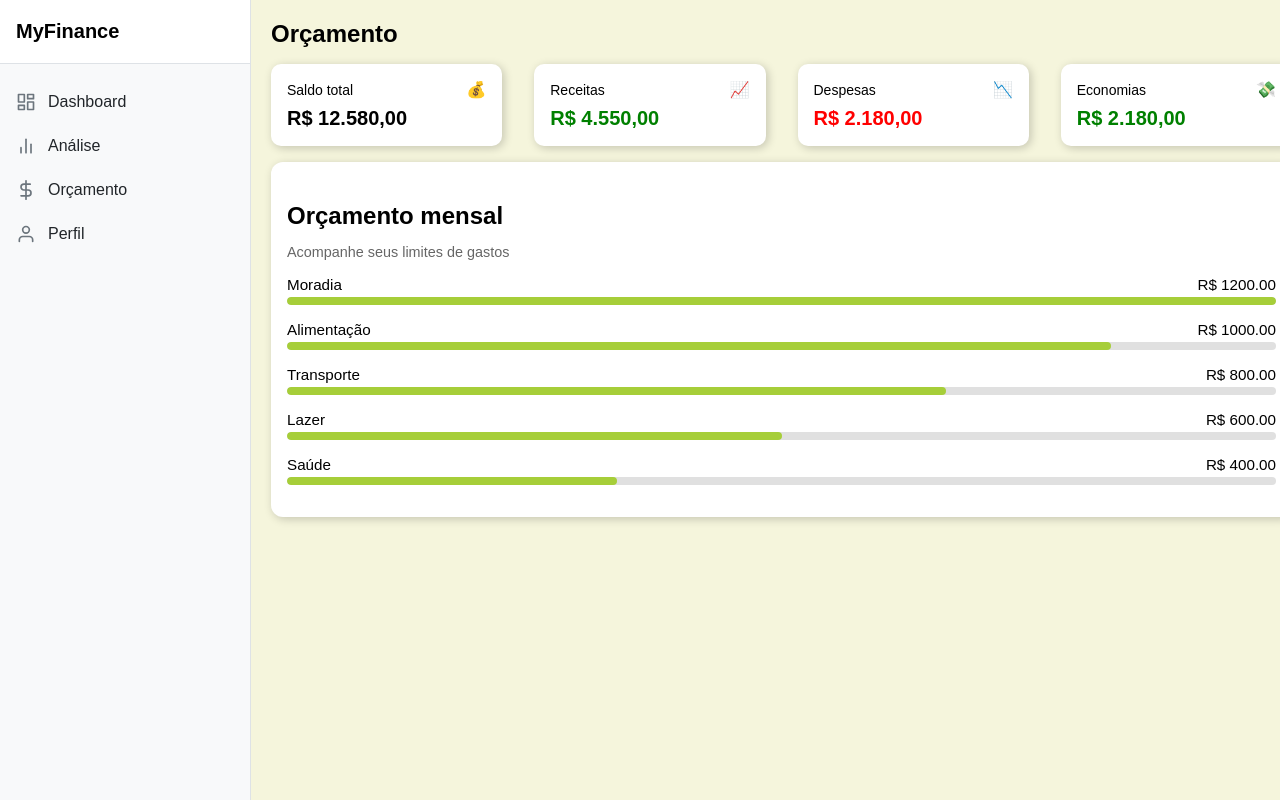
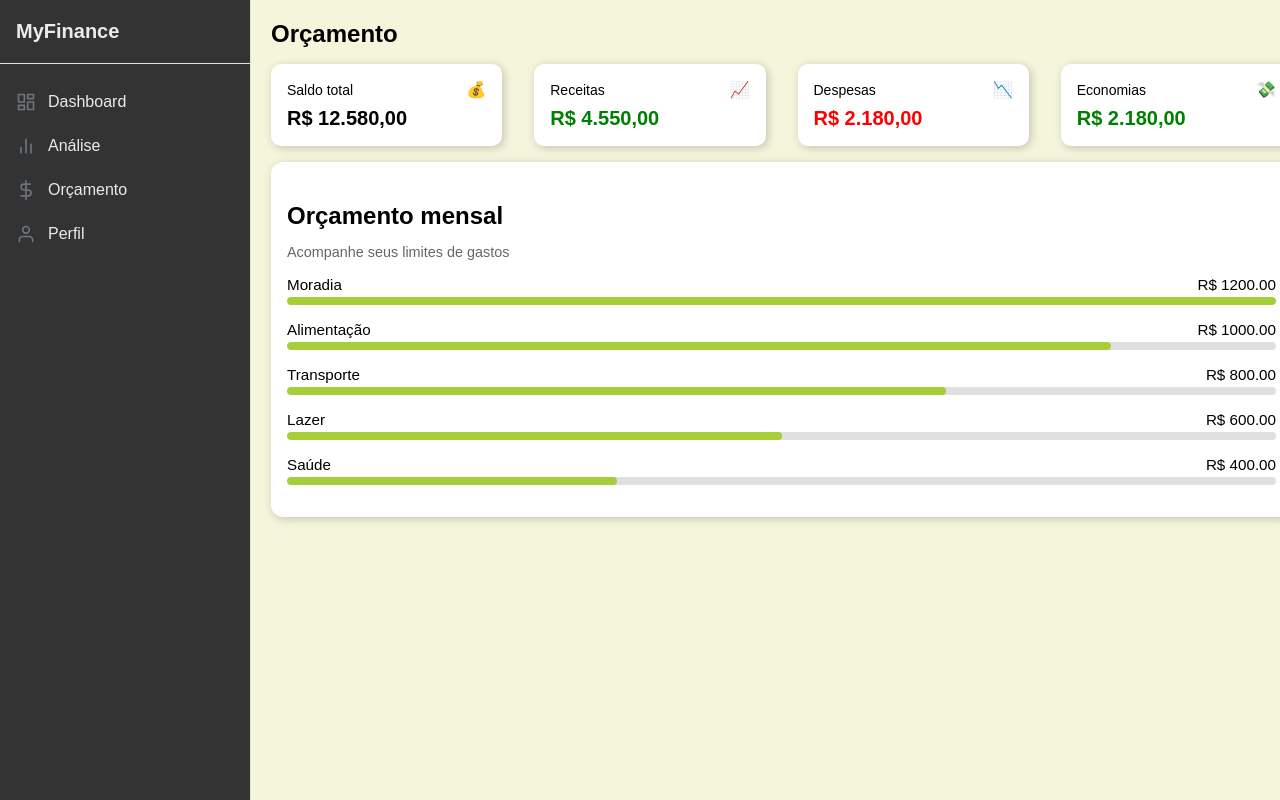
Before and after one commit to lltelles/MyFinance, a plain HTML site: page views/budget.html in a window 1280 px wide. Drawn offline with nearby package versions, Linux system fonts and the light colour scheme.

Commit message:
fix: sidebar bg color

```diff
--- a/css/sidebar.css
+++ b/css/sidebar.css
@@ -1,12 +1,12 @@
 :root {
   --sidebar-width: 250px;
-  --sidebar-bg: #f8f9fa;
+  --sidebar-bg: #333333;
   --sidebar-hover: #e9ecef;
   --sidebar-active: #a3cb38;
-  --text-color: #212529;
+  --text-color: #e9ecef;
   --icon-color: #6c757d;
   --border-color: #dee2e6;
-  --header-bg: #ffffff;
+  --header-bg: #333333;
 }
 
 .sidebar {
@@ -26,6 +26,7 @@
   font-size: 1.25rem;
   border-bottom: 1px solid var(--border-color);
   background-color: var(--header-bg);
+  color: var(--text-color);
 }
 
 .sidebar .sidebar-content {
@@ -44,11 +45,7 @@
 
 .sidebar .menu-item:hover {
   background-color: var(--sidebar-hover);
-}
-
-.sidebar .menu-item.active {
-  background-color: var(--sidebar-active);
-  font-weight: 500;
+  color: var(--header-bg);
 }
 
 .sidebar .menu-item svg {
--- a/js/components/analytics/generalView.js
+++ b/js/components/analytics/generalView.js
@@ -6,7 +6,6 @@ class ExpenseAnalytics extends HTMLElement {
           <p>Distribuição de gastos por categoria</p>
           <div class="content">
           <canvas id="expenseChart" width="300" height="300"></canvas>
-
           </div>
         </div>
       `;
```
Also changed, not shown: css/dashboard.css (+0 -7 lines).
